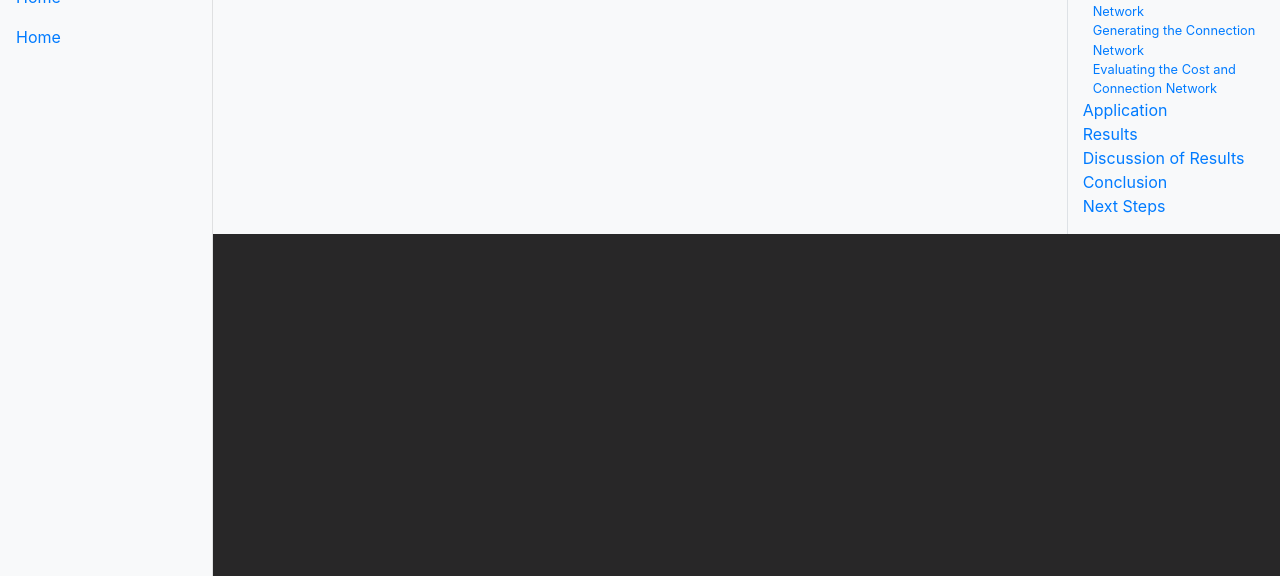
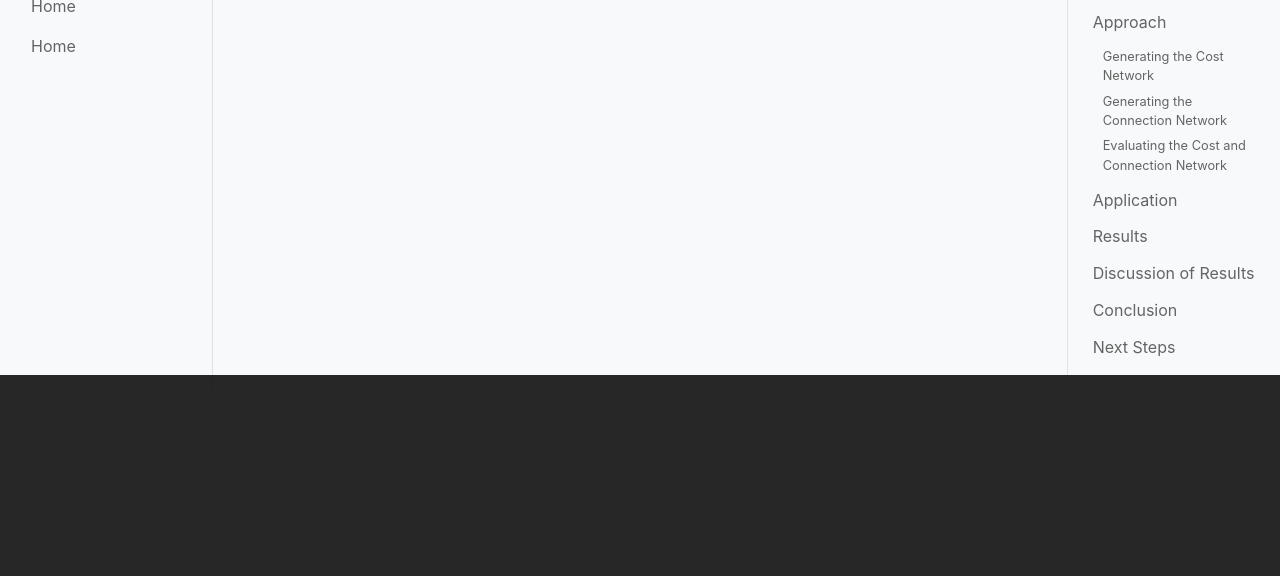
Before and after one commit to brothaman/brothaman.github.io, a plain HTML site: page projects/STEMCommunityOutreach/index.html in a window 1280 px wide. Shown: the part 224-800 px from the top of the page. Drawn offline with nearby package versions, Linux system fonts and the light colour scheme.

Commit message:
organizing css for project page - simplification

```diff
--- a/projects/STEMCommunityOutreach/index.html
+++ b/projects/STEMCommunityOutreach/index.html
@@ -15,6 +15,8 @@
 		<!-- including bootstrap core css -->
 		<link rel="stylesheet" href="../../dist/css/bootstrap.min.css">
 
+		<!-- sidebar css for project -->
+		<link rel="stylesheet" href="../../sidebar.css">
 
 		<!-- custom styles for website -->
 		<link rel="stylesheet" href="../../styles.css">
@@ -28,7 +30,7 @@
 
 	<body>
 		<!-- set up the navigation bar -->
-		<nav class="navbar navbar-expand-md navbar-dark fixed-top bg-dark">
+		<nav class="navbar navbar-expand-md navbar-dark fixed-top bg-dark" role="navigation">
 
 			<!-- robro brand -->
 			<a class="navbar-brand" href="#">robro</a>
@@ -106,10 +108,10 @@
 
 		<!-- set up the main content -->
 		<div class="container-fluid" id="main-content">
-			<div class="row">
+			<div class="row bg-light">
 
 				<!-- left sidebar with project sitemap -->
-				<nav class="col-md-3 col-lg-2 d-none d-md-block sidebar bg-light">
+				<nav class="col-md-3 col-lg-2 d-none d-md-block sidebar" role="navigation">
 					<div class="sidebar-sticky">
 						<ul class="nav flex-column">
 							<li class="nav-item active">
@@ -128,15 +130,8 @@
 					</div>
 				</nav>
 
-				<main role="main" class="col-lg-8 col-md-9 bg-light ml-sm-auto">
-					<div class="container-fluid bg-light" style="position: absolute; left: 0; top: 0; right: 0;">
-							<h1>hello world</h1>
-							<a href="#">Top of Page</a>
-					</div>
-				</main>
-
 				<!-- right sidebar for page map -->
-				<div class="d-none d-xl-block col-xl-2 bg-light border-left">
+				<div class="d-none d-xl-block col-xl-2 border-left page-map" role="navigation">
 					<ul class="page-map">
 						<li class="project-chapter">
 							<a href="#Intro">Introduction</a>
@@ -171,6 +166,14 @@
 						</li>
 					</ul>
 				</div>
+
+				<!-- main content of the page -->
+				<main class="col-lg-8 col-md-9 ml-sm-auto content" role="main">
+					<div class="container-fluid bg-light" style="position: absolute; left: 0; top: 0; right: 0;">
+							<h1>hello world</h1>
+							<a href="#">Top of Page</a>
+					</div>
+				</main>
 			</div>
 		</div> <!-- div main content container fluid-->
 
--- a/projects/STEMCommunityOutreach/style.css
+++ b/projects/STEMCommunityOutreach/style.css
@@ -0,0 +1,3 @@
+.content {
+    order: 1;
+}
--- a/projects/styles.css
+++ b/projects/styles.css
@@ -10,27 +10,12 @@ body {
 	background-color: #460046;
 }
 
-.sidebar {
-	position: fixed;
-	top: 0;
-	bottom: 0;
-	left: 0;
-	z-index: 100; /* Behind the navbar */
-	padding: 62px 0 0; /* Height of navbar */
-	box-shadow: inset -1px 0 0 rgba(0, 0, 0, .1);
+
+ul.page-map li {
 }
 
-.sidebar-sticky {
-	position: relative;
-	top: 0;
-	height: calc(100vh - 48px);
-	padding-top: .5rem;
-	overflow-x: hidden;
-	overflow-y: auto; /* Scrollable contents if viewport is shorter than content. */
-}
-
-li.project-chapter a{
-	text-decoration: none;
+ul.page-map ul li{
+	margin: .5em 0;
 }
 
 ul.page-map ul {
--- /dev/null
+++ b/sidebar.css
@@ -0,0 +1,28 @@
+/* site map sidebar */
+.sidebar {
+    order: 0;
+    position: stick;
+    top: 1rem;
+    height: calc(100-1rem);
+	border-right: 1px solid rgba(0,0,0,.1);
+}
+.sidebar a {
+    color: rgba(0,0,0,.6);
+}
+
+/* page map or project table of contents */
+.page-map {
+    order: 2;
+}
+.page-map ul {
+    text-decoration: none;
+    list-style: none;
+}
+.page-map ul li {
+    margin: 0.8em 0;
+    padding-left: 10px;
+}
+.page-map a {
+    color: rgba(0,0,0,.6);
+    /* text-shadow: 1px 1px rgba(0,0,0,.1); */
+}
```
Also changed, not shown: 1 other file.
